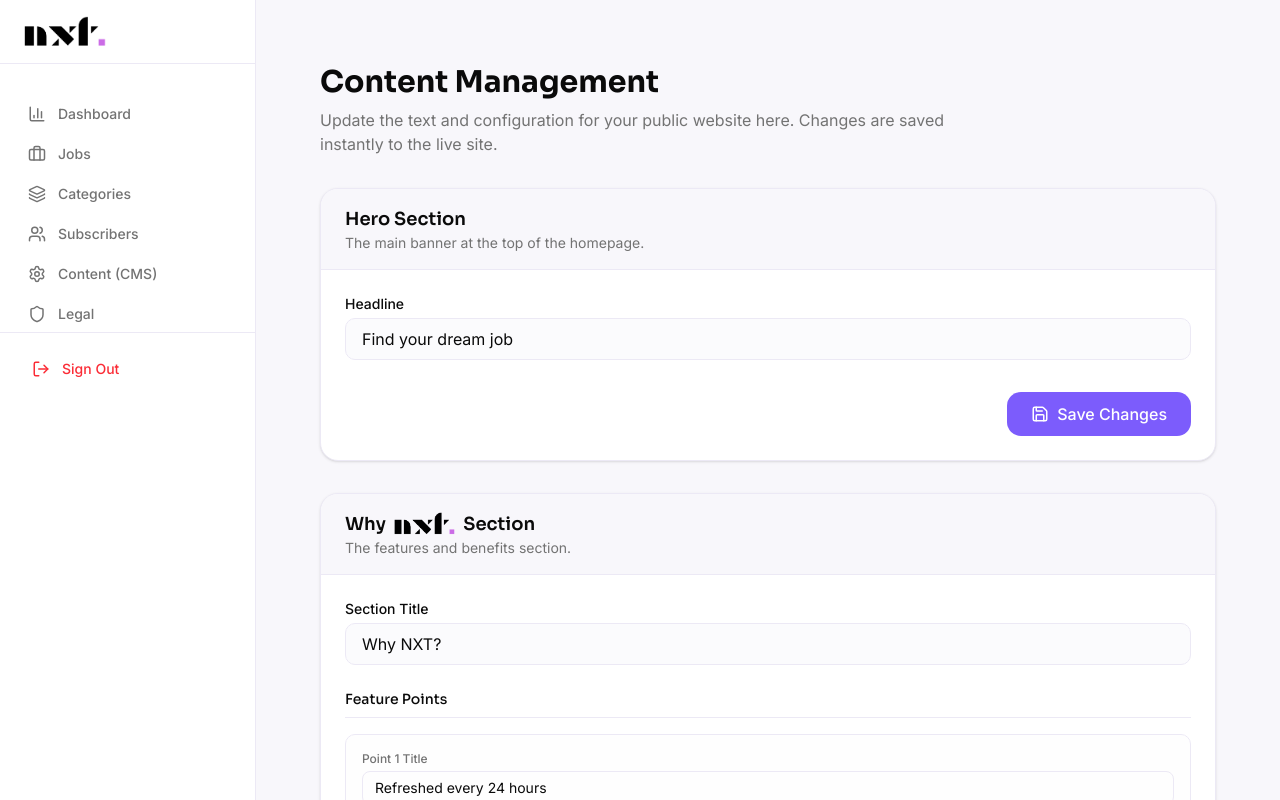
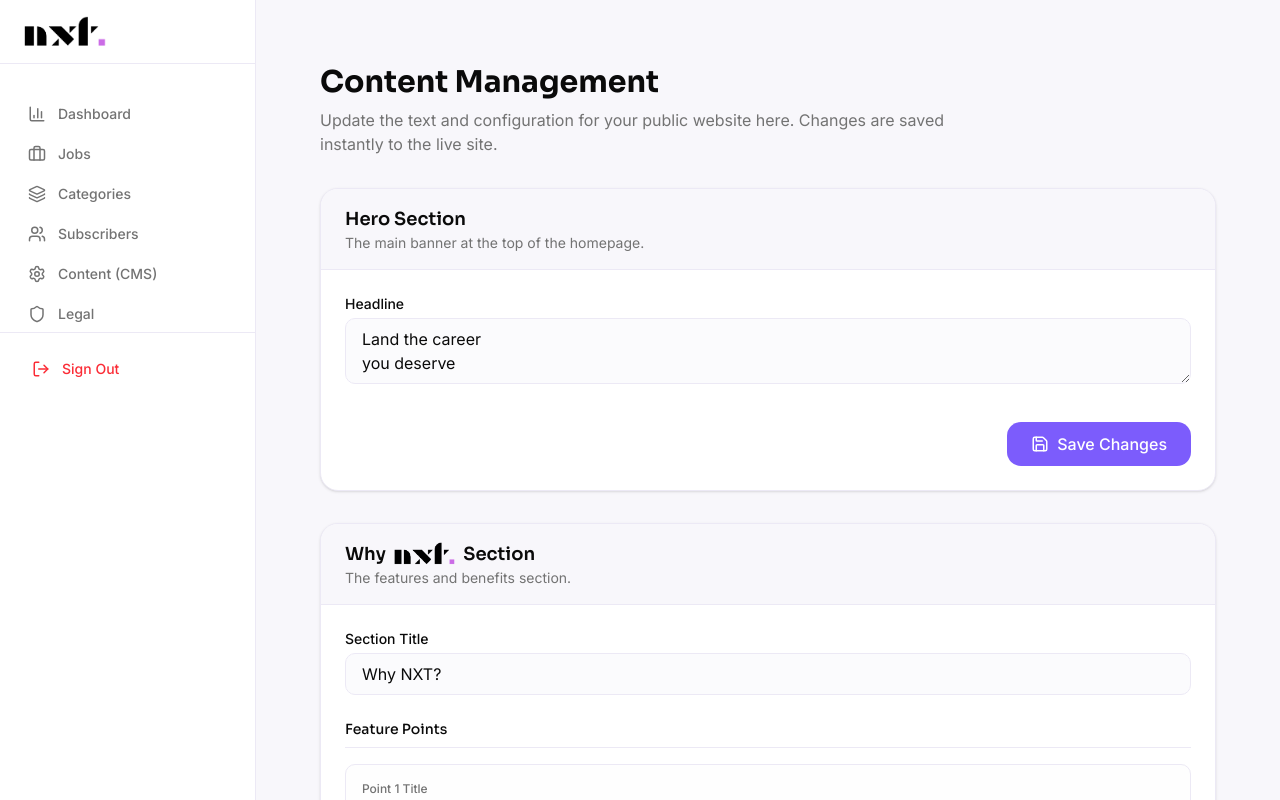
Before and after one commit to yaswanthmannepalli-dev/Jobly, a Next.js app: page /admin/cms in a window 1280 px wide. Shown: the top 800 px of the page. Built offline with nearby package versions, Linux system fonts and the light colour scheme; no server answers; the database is empty.

Commit message:
Admin: Unify CMS Hero default and convert input to textarea to support newlines

```diff
--- a/src/app/admin/cms/CMSClient.tsx
+++ b/src/app/admin/cms/CMSClient.tsx
@@ -95,11 +95,11 @@ export default function CMSClient({ initialHero, initialNewsletter, initialWhyNx
         <form onSubmit={handleSaveHero} className="p-6 flex flex-col gap-4">
           <div>
             <label className="block text-sm font-medium mb-1">Headline</label>
-            <input
-              type="text"
+            <textarea
               value={hero.title}
               onChange={e => setHero({...hero, title: e.target.value})}
               className="w-full px-4 py-2 border border-line rounded-lg bg-surface/50 focus:bg-white focus:outline-purple"
+              rows={2}
               required
             />
           </div>
--- a/src/app/admin/cms/page.tsx
+++ b/src/app/admin/cms/page.tsx
@@ -3,7 +3,7 @@ import CMSClient from "./CMSClient";
 
 export default async function CMSPage() {
   const heroContent = await getSiteContent("hero", {
-    title: "Find your dream job"
+    title: "Land the career\nyou deserve"
   });
 
   const newsletterContent = await getSiteContent("newsletter", {
```
